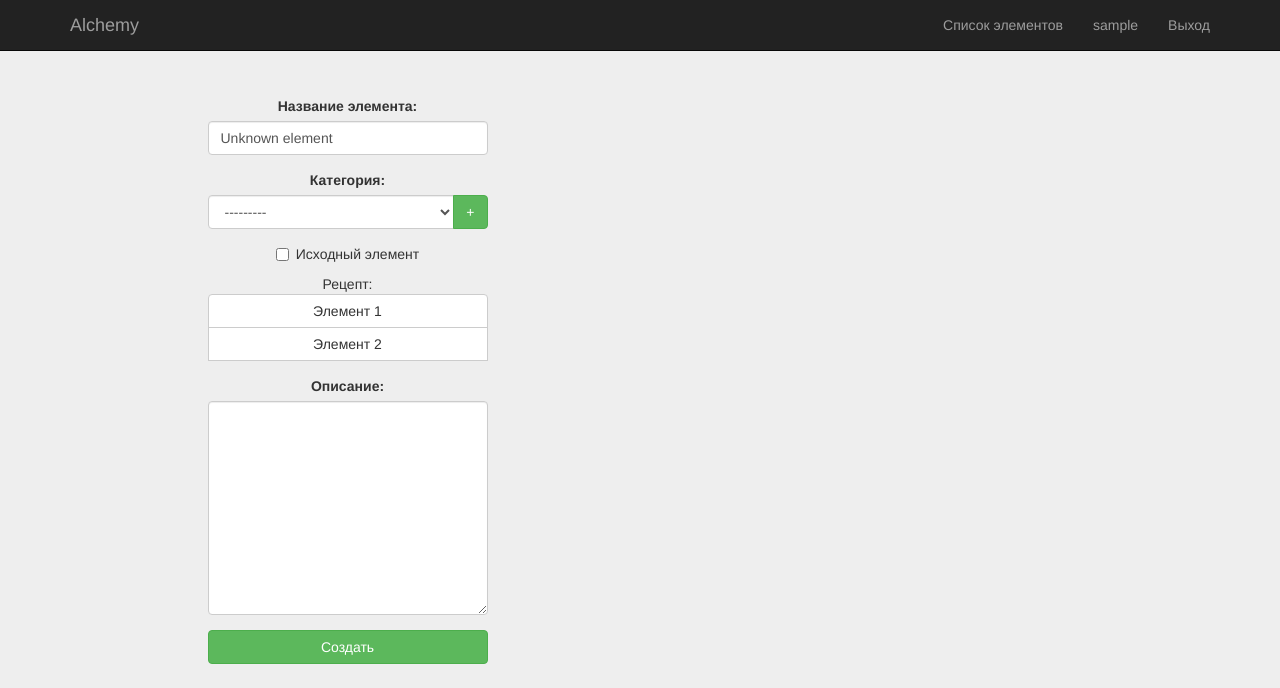
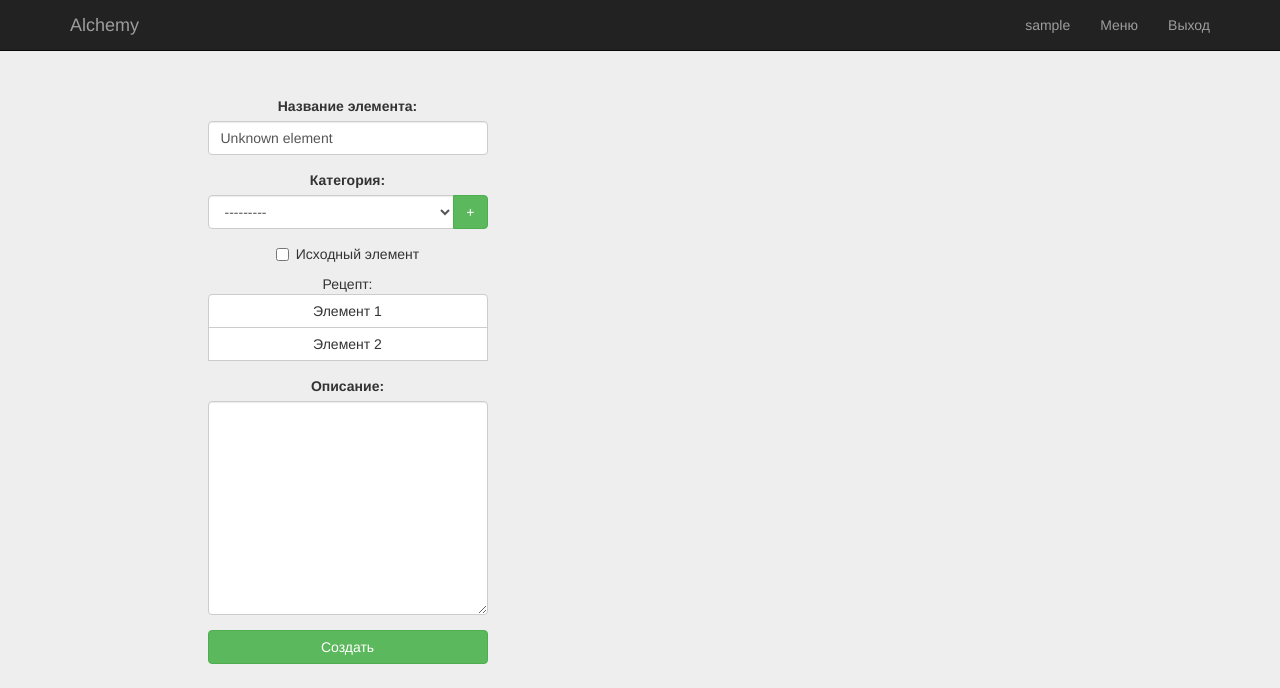
Before and after one commit to i-ka/alchemy, a Django app: template AlchemyAdmin/templates/AlchemyAdmin/add_element_form.html in a window 1280 px wide. Shown: the top 688 px of the page. Run offline with Django 3.2, Linux system fonts and the light colour scheme; the template is opened without the code that fills it: values that come from a table or form of the project are taken from there, others are empty; the visitor is signed in with stand-in values (Sample User, id 1); parts of the project's set-up code (start-up, migrations or seed data) failed here and were passed over; some libraries are stand-ins or nearby versions.

Commit message:
Admin menu button

```diff
--- a/AlchemyAdmin/templates/AlchemyAdmin/add_element_form.html
+++ b/AlchemyAdmin/templates/AlchemyAdmin/add_element_form.html
@@ -12,10 +12,6 @@
 	{% load staticfiles %}
 	<script type="text/javascript" src="{% static 'js/obj_load_drag.js' %}"></script>
 	<script type="text/javascript" src="{% static 'js/element_page.js' %}"></script>
-{% endblock %}
-
-{% block header%}
-	<li><a href="{% url 'aladmin:index' %}">Список элементов</a></li>
 {% endblock %}
 
 {% block center %}
--- a/templates/base.html
+++ b/templates/base.html
@@ -13,7 +13,7 @@
 	<script type="text/javascript" src="{% static 'js/modal_login.js' %}"></script>
 	<script type="text/javascript" src="{% static 'js/utils.js' %}"></script>
 	{%block javascript%}{%endblock%}
-	</head>
+</head>
 <body>
 <!--Header -->
 	<div class="navbar navbar-inverse navbar-static-top" role="navigation">
@@ -31,11 +31,14 @@
 				<ul class="nav navbar-nav navbar-right">
 					{% block header %}{% endblock %}
 					{% if user.is_authenticated %}
-					<li><a href="#">{{ user.get_username }}</a></li>
-					<li><a href="{% url 'game:logout' %}">Выход</a></li>
+						<li><a href="#">{{ user.get_username }}</a></li>
+						{% if user.is_staff %}
+							<li><a href="{% url 'aladmin:index' %}">Меню</a></li>
+						{% endif %}
+						<li><a href="{% url 'game:logout' %}">Выход</a></li>
 					{% else %}
-					<li><a href="#" data-toggle="modal" data-target="#login-modal">Вход</a></li>
-					<li><a href="{% url 'game:registration' %}">Регистрация</a></li>
+						<li><a href="#" data-toggle="modal" data-target="#login-modal">Вход</a></li>
+						<li><a href="{% url 'game:registration' %}">Регистрация</a></li>
 					{% endif %}
 				</ul>
 			</div><!--/.nav-collapse -->
```
Also changed, not shown: Game/templates/Game/game.html (+0 -7 lines).
